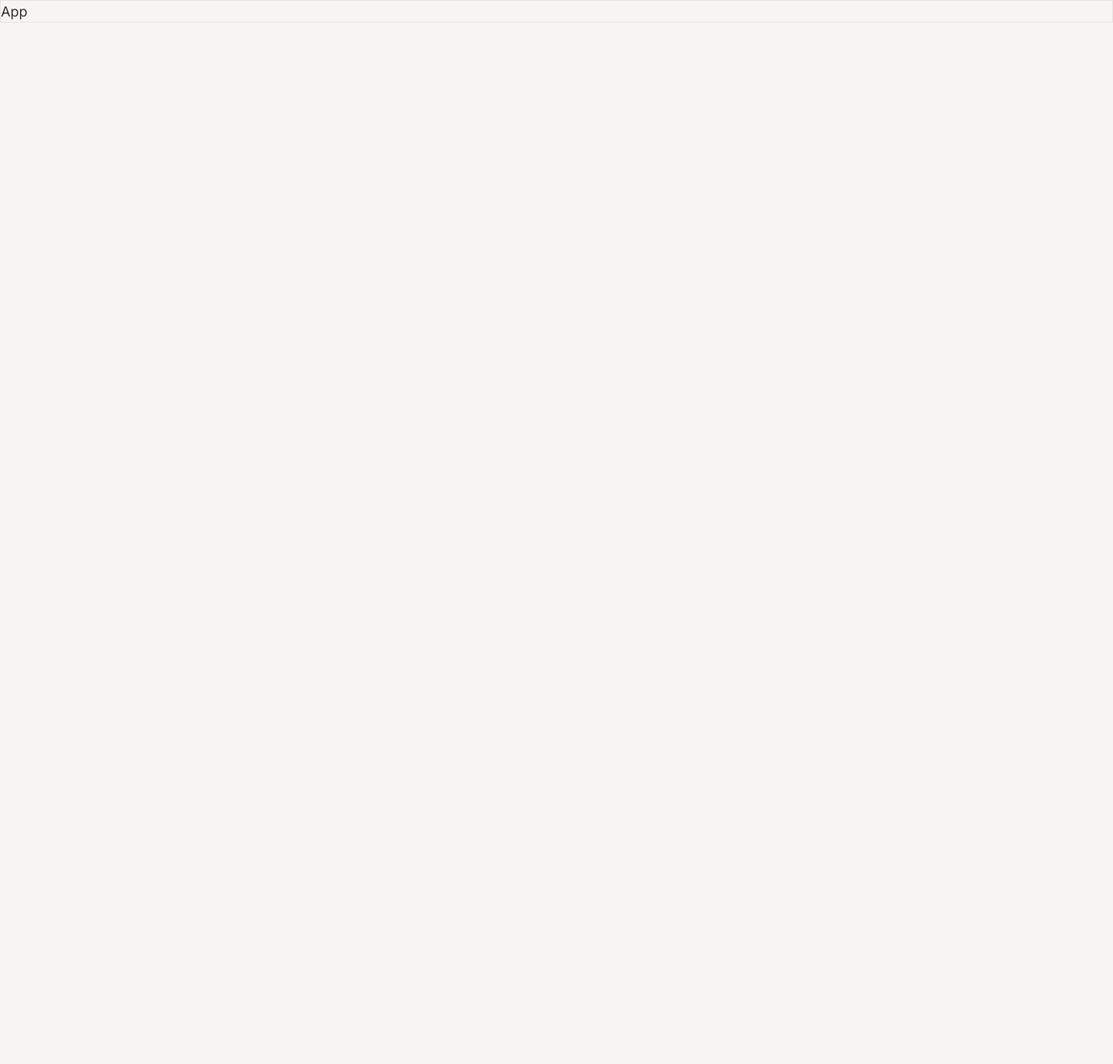
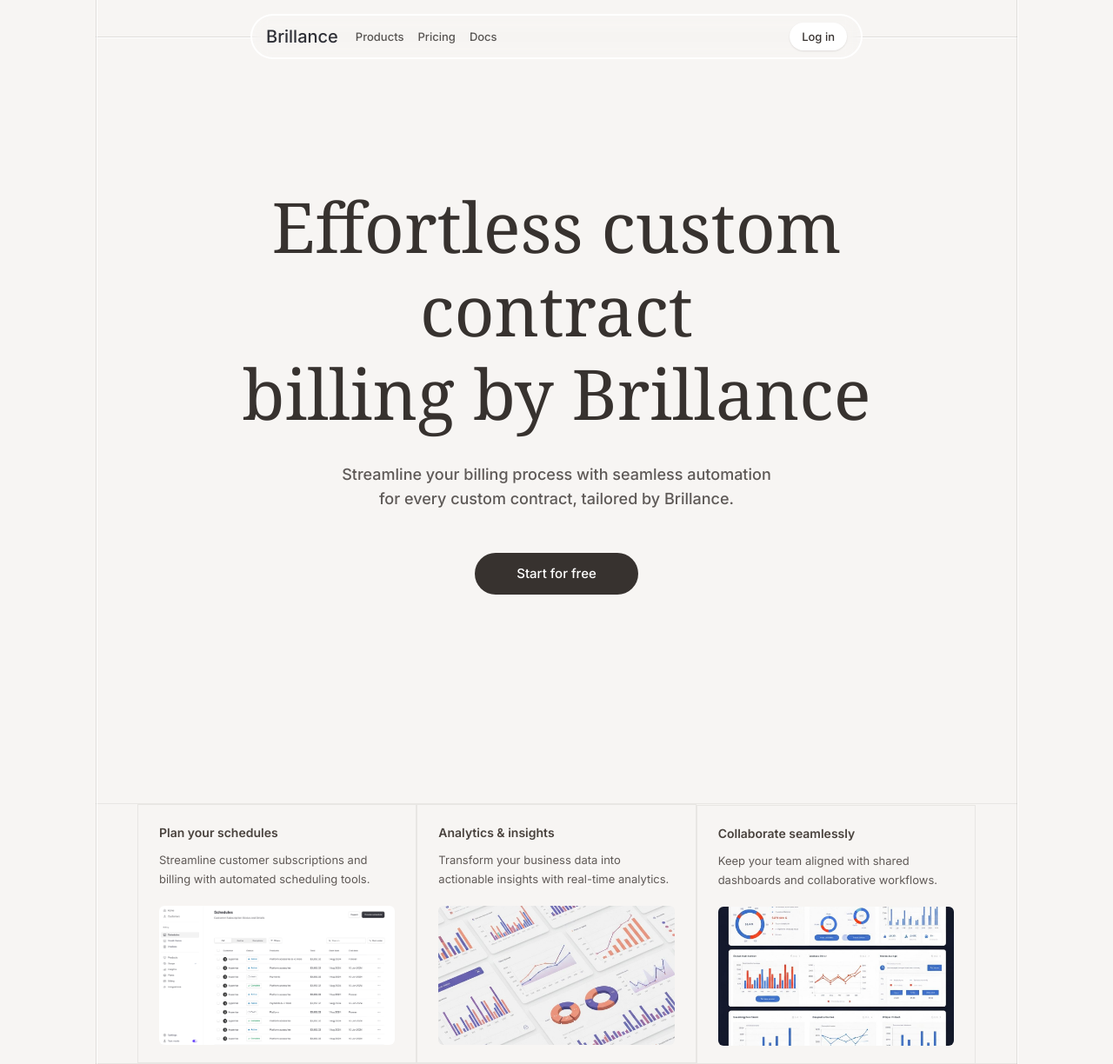
Before and after one commit to ali1215311/project-1-Brilliance, a React (Vite) app: page / in a window 1280 px wide. Shown: the whole page at 87% size. Before the commit the page ends 800 px from the top, so only its background shows below. Built offline with nearby package versions, Linux system fonts and the light colour scheme.

Commit message:
Add Navigation, Hero and Feature Cards section

```diff
--- a/src/App.jsx
+++ b/src/App.jsx
@@ -1,8 +1,16 @@
+import FeatureCards from "./Components/FeatureCards";
+import Hero from "./Components/Hero";
+import Navigation from "./Components/Navigation";
+
 const App = () => {
   return (
-    <>
-      <div className="border">App</div>
-    </>
+    <div className="w-full lg:w-[1060px] min-h-screen m-auto relative">
+      <div className="w-px h-full absolute left-4 sm:left-6 md:left-8 lg:left-0 top-0 bg-[rgba(55,50,47,0.12)] shadow-[1px_0px_0px_white] z-20"></div>
+      <div className="w-px h-full absolute right-4 sm:right-6 md:right-8 lg:right-0 top-0 bg-[rgba(55,50,47,0.12)] shadow-[1px_0px_0px_white] z-20"></div>
+      <Navigation />
+      <Hero />
+      <FeatureCards />
+    </div>
   );
 };
 export default App;
--- /dev/null
+++ b/src/Components/Card.jsx
@@ -0,0 +1,20 @@
+const Card = ({ title, description, imgSrc, alt }) => {
+  return (
+    <>
+      <div className="w-full flex flex-col  px-6 py-5 gap-2 border-b last:border-b-0 border-l-0 border-r-0 md:border border-[#E0DEDB]/80 items-stretch">
+        <h3 className="text-[#49423D] text-sm md:text-sm font-semibold leading-6">
+          {title}
+        </h3>
+        <p className="text-[#605A57] text-[13px] md:text-[13px] font-normal leading-[22px] md:leading-[22px]">
+          {description}
+        </p>
+        <img
+          src={imgSrc}
+          alt={alt}
+          className="w-full h-40 object-cover rounded-md mt-3"
+        />
+      </div>
+    </>
+  );
+};
+export default Card;
--- /dev/null
+++ b/src/Components/FeatureCards.jsx
@@ -0,0 +1,51 @@
+import Card from "./Card";
+
+import img2 from "../assets/images/services/analytics-dashboard-with-charts-graphs-and-data-vi.jpg";
+import img3 from "../assets/images/services/data-visualization-dashboard-with-interactive-char.jpg";
+import img1 from "../assets/images/services/plan-your-schedules.jpeg";
+
+const cards = [
+  {
+    id: 1,
+    title: "Plan your schedules",
+    description:
+      "Streamline customer subscriptions and billing with automated scheduling tools.",
+    imgSrc: img1,
+    alt: "Plan schedules dashboard",
+  },
+  {
+    id: 2,
+    title: "Analytics & insights",
+    description:
+      "Transform your business data into actionable insights with real-time analytics.",
+    imgSrc: img2,
+    alt: "Analytics dashboard",
+  },
+  {
+    id: 3,
+    title: "Collaborate seamlessly",
+    description:
+      "Keep your team aligned with shared dashboards and collaborative workflows.",
+    imgSrc: img3,
+    alt: "Data visualization dashboard",
+  },
+];
+
+const FeatureCards = () => {
+  return (
+    <>
+      <div className="flex flex-col md:flex-row justify-center items-center w-full max-w-[calc(100%-32px)] sm:max-w-[calc(100%-48px)] md:max-w-[calc(100%-64px)] lg:max-w-[1060px]  border-t border-b mt-60 m-auto px-0 md:px-8 lg:px-12">
+        {cards.map((card) => (
+          <Card
+            key={card.id}
+            title={card.title}
+            description={card.description}
+            imgSrc={card.imgSrc}
+            alt={card.alt}
+          />
+        ))}
+      </div>
+    </>
+  );
+};
+export default FeatureCards;
--- /dev/null
+++ b/src/Components/Hero.jsx
@@ -0,0 +1,24 @@
+const Hero = () => {
+  return (
+    <>
+      <div className="flex flex-col items-center justify-center pt-6 sm:pt-8 md:pt-10 lg:pt-32">
+        <div className="flex flex-col gap-4 sm:gap-5 md:gap-6 lg:gap-8 items-center justify-center">
+          <h1 className="w-full max-w-[748.71px] lg:w-[748.71px] text-center flex justify-center font-serif text-[#37322F] text-[24px] xs:text-[28px] sm:text-[36px] md:text-[52px] lg:text-[80px] font-normal leading-[1.1] sm:leading-[1.15] md:leading-[1.2] lg:leading-24 px-2 sm:px-4 md:px-0">
+            Effortless custom contract
+            <br />
+            billing by Brillance
+          </h1>
+          <h2 className="w-full max-w-[506.08px] lg:w-[506.08px] text-center flex justify-center flex-col text-[rgba(55,50,47,0.80)] sm:text-lg md:text-xl leading-[1.4] sm:leading-[1.45] md:leading-normal lg:leading-7 px-2 sm:px-4 md:px-0 lg:text-lg font-medium text-sm">
+            Streamline your billing process with seamless automation
+            <br className="hidden sm:block" /> for every custom contract,
+            tailored by Brillance.
+          </h2>
+        </div>
+        <div className="flex justify-center items-center bg-[#37322F] text-white text-sm sm:text-base md:text-[15px] font-medium leading-5 h-10 sm:h-11 md:h-12 px-6 sm:px-8 md:px-10 lg:px-12 py-2 sm:py-1.5 mt-6 sm:mt-8 md:mt-10 lg:mt-12 rounded-full cursor-pointer">
+          Start for free
+        </div>
+      </div>
+    </>
+  );
+};
+export default Hero;
--- /dev/null
+++ b/src/Components/Navigation.jsx
@@ -0,0 +1,27 @@
+const Navigation = () => {
+  return (
+    <>
+      <div className="w-full h-12 sm:h-14 md:h-16 lg:h-[84px] px-6 sm:px-8 md:px-12 lg:px-0 flex justify-center items-center">
+        <div className="relative flex items-center justify-between w-full max-w-[calc(100%-32px)] sm:max-w-[calc(100%-48px)] md:max-w-[calc(100%-64px)] lg:max-w-[700px] lg:w-[700px] h-10 sm:h-11 md:h-12 py-1.5 sm:py-2 px-3 sm:px-4 md:px-4 pr-2 sm:pr-3 rounded-[50px] backdrop-blur-sm shadow-[0px_0px_0px_2px_white] overflow-hidden z-10">
+          <h2 className="text-[#2F3037] text-sm sm:text-base md:text-lg lg:text-xl font-medium leading-5 cursor-pointer">
+            Brillance
+          </h2>
+          <nav className="flex justify-between sm:w-full">
+            <div className="hidden sm:flex justify-center items-center text-[rgba(49,45,43,0.80)] text-xs md:text-[13px] font-medium leading-3.5 pl-3 sm:pl-4 md:pl-5 lg:pl-5 gap-2 sm:gap-3 md:gap-4 lg:gap-4">
+              <div className="cursor-pointer">Products</div>
+              <div className="cursor-pointer">Pricing</div>
+              <div className="cursor-pointer">Docs</div>
+            </div>
+            <div className="px-2 sm:px-3 md:px-3.5 py-1 sm:py-1.5 bg-white cursor-pointer rounded-full overflow-hidden shadow-[0px_1px_2px_rgba(55,50,47,0.12)]">
+              <div className="flex justify-center text-xs md:text-[13px] font-medium leading-5">
+                Log in
+              </div>
+            </div>
+          </nav>
+        </div>
+        <div className="absolute h-px w-full max-w-[calc(100%-32px)] sm:max-w-[calc(100%-48px)] md:max-w-[calc(100%-64px)] lg:max-w-[1060px] bg-[rgba(55,50,47,0.12)] shadow-[0px_1px_0px_white] "></div>
+      </div>
+    </>
+  );
+};
+export default Navigation;
```
